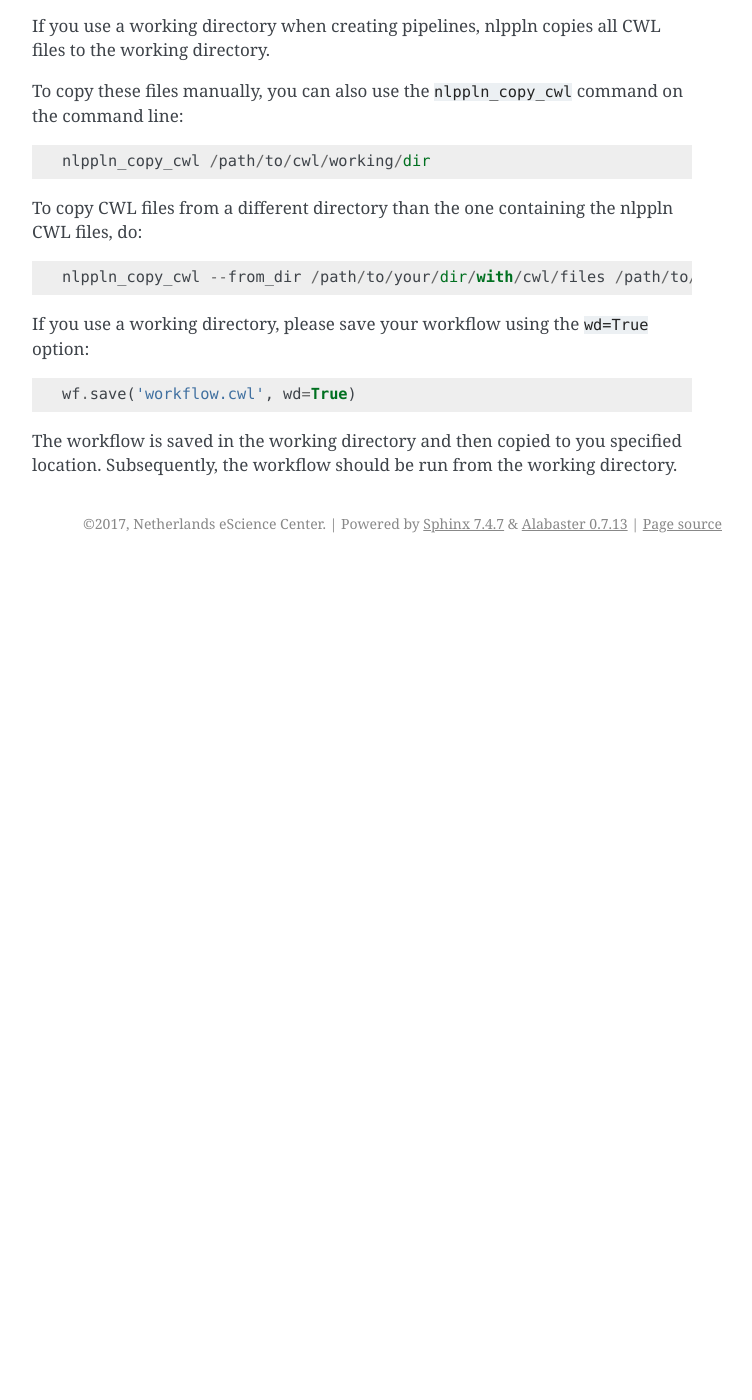
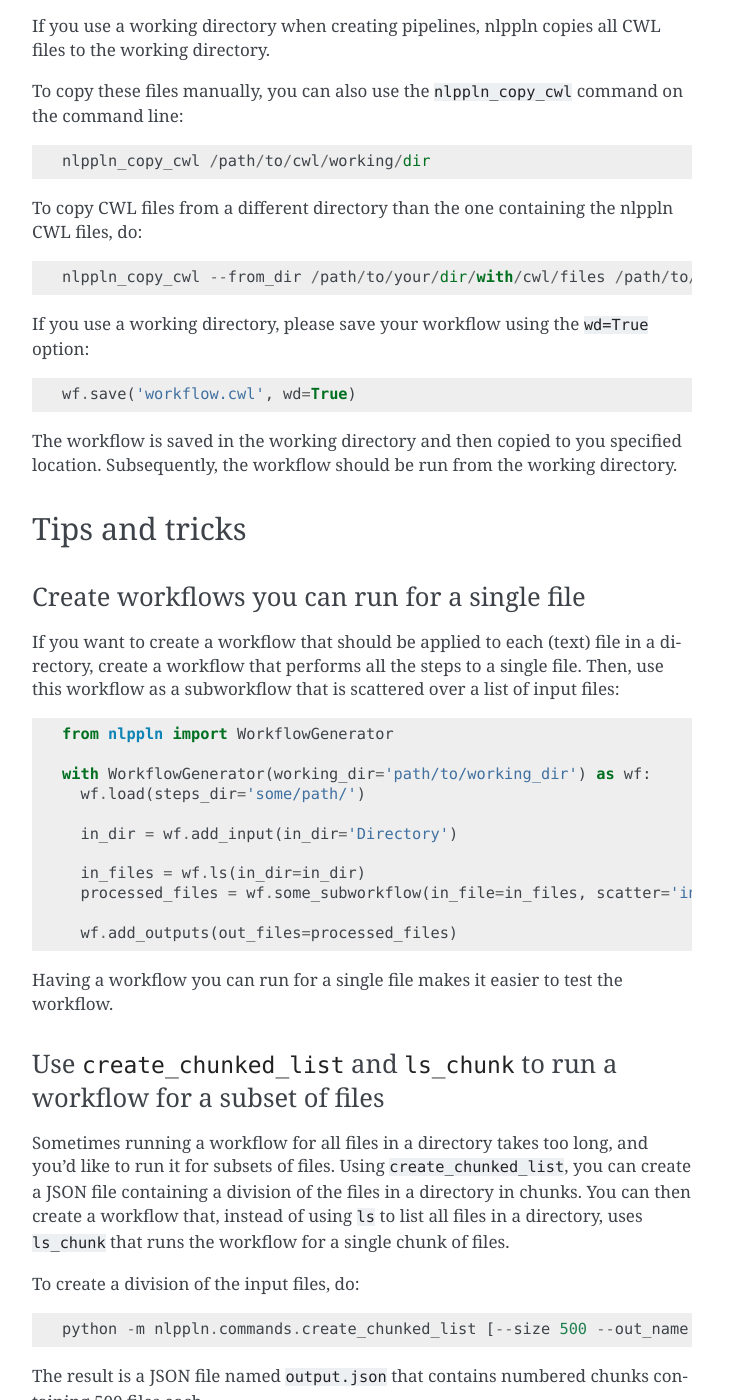
Before and after one commit to nlppln/nlppln, a Sphinx documentation site: the page built from docs/creating_workflows.rst, in a window 1280 px wide and 1400 px high, scrolled down 3929 px. Shown: the whole window, without its empty margins (388-1140 px from the left). Built offline with Sphinx 7.4.7, drawn with Linux system fonts in a browser that asks for light colours; pages that are not in the unit, such as notebooks, are missing from menus; before the commit the page ends 4492 px from its top, so only the background shows below that; some of the changed text lies outside the part shown.

Commit message:
Add tips and tricks for creating workflows

```diff
--- a/docs/creating_workflows.rst
+++ b/docs/creating_workflows.rst
@@ -215,3 +215,63 @@ If you use a working directory, please save your workflow using the ``wd=True``
 
 The workflow is saved in the working directory and then copied to you specified location.
 Subsequently, the workflow should be run from the working directory.
+
+Tips and tricks
+###############
+
+Create workflows you can run for a single file
+----------------------------------------------
+
+If you want to create a workflow that should be applied to each (text) file in a directory,
+create a workflow that performs all the steps to a single file. Then, use this workflow
+as a subworkflow that is scattered over a list of input files:
+::
+
+  from nlppln import WorkflowGenerator
+
+  with WorkflowGenerator(working_dir='path/to/working_dir') as wf:
+    wf.load(steps_dir='some/path/')
+
+    in_dir = wf.add_input(in_dir='Directory')
+
+    in_files = wf.ls(in_dir=in_dir)
+    processed_files = wf.some_subworkflow(in_file=in_files, scatter='in_file', scatter_method='dotproduct' [, ...])
+
+    wf.add_outputs(out_files=processed_files)
+
+
+Having a workflow you can run for a single file makes it easier to test the workflow.
+
+Use ``create_chunked_list`` and ``ls_chunk`` to run a workflow for a subset of files
+------------------------------------------------------------------------------------
+
+Sometimes running a workflow for all files in a directory takes too long, and you'd like
+to run it for subsets of files. Using ``create_chunked_list``, you can create a JSON file
+containing a division of the files in a directory in chunks. You can then create a workflow
+that, instead of using ``ls`` to list all files in a directory, uses ``ls_chunk`` that
+runs the workflow for a single chunk of files.
+
+To create a division of the input files, do:
+::
+
+  python -m nlppln.commands.create_chunked_list [--size 500 --out_name output.json] /path/to/directory/with/input/files
+
+The result is a JSON file named ``output.json`` that contains numbered chunks
+containing 500 files each.
+
+To run a workflow for a chunk of files, instead of all files in a directory, do:
+::
+
+  from nlppln import WorkflowGenerator
+
+  with WorkflowGenerator(working_dir='path/to/working_dir') as wf:
+    wf.load(steps_dir='some/path/')
+
+    in_dir = wf.add_input(in_dir='Directory')
+    chunks = wf.add_input(chunks='File')
+    chunk_name = wf.add_input(name='string')
+
+    in_files = wf.ls_chunk(in_dir=in_dir, chunks=chunks, name=chunk_name)
+    processed_files = wf.some_subworkflow(in_file=in_files, scatter='in_file', scatter_method='dotproduct' [, ...])
+
+    wf.add_outputs(out_files=processed_files)
```
